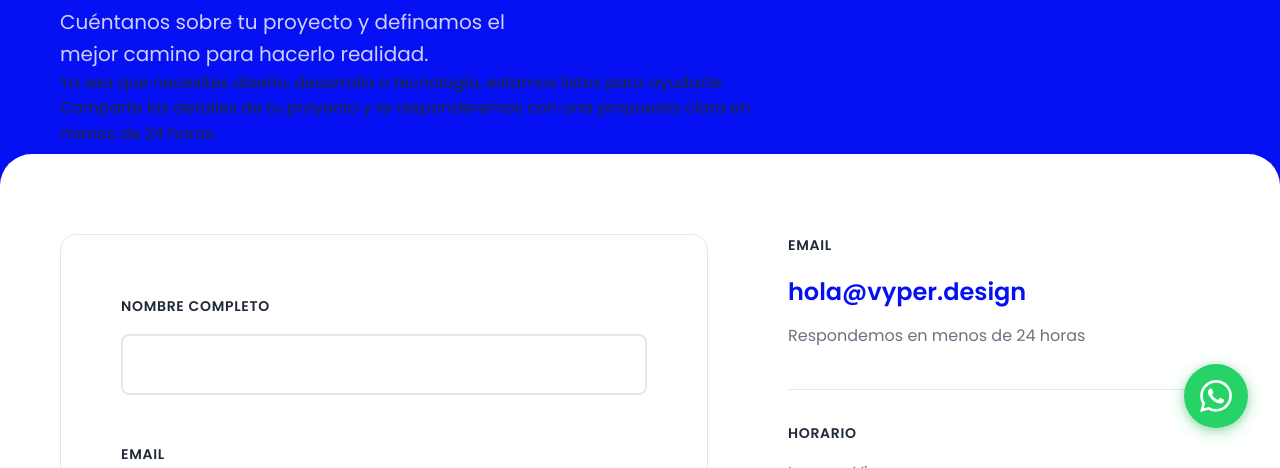
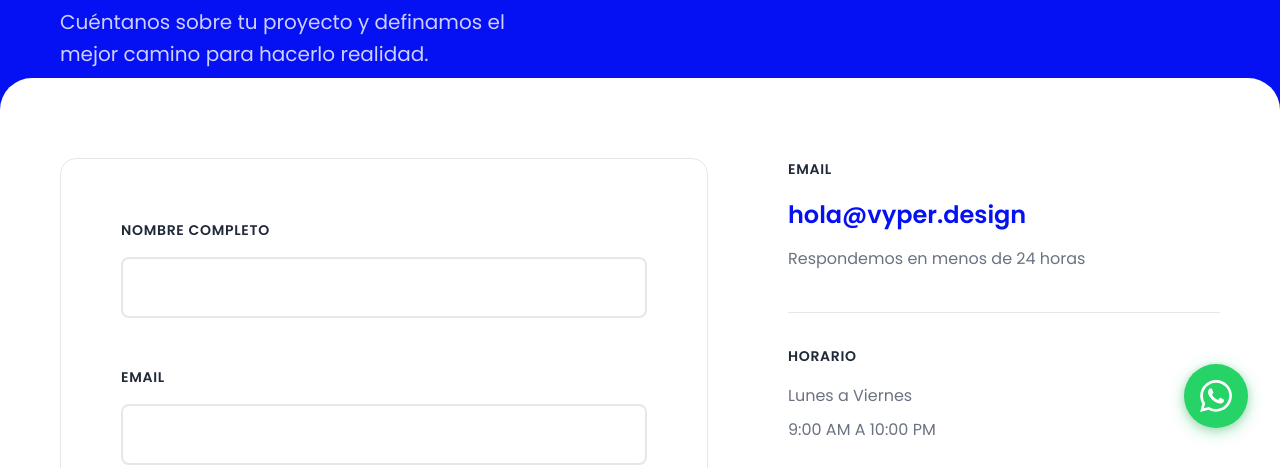
Before and after one commit to SxbasVX/vyper.design, a plain HTML site: page contacto.html in a window 1280 px wide. Shown: the part 332-800 px from the top of the page. Drawn offline with Linux system fonts and the light colour scheme.

Commit message:
Eliminar texto invisible en contacto (azul sobre azul)

```diff
--- a/contacto.html
+++ b/contacto.html
@@ -136,7 +136,6 @@
                     <span class="section-label">/CONTACT</span>
                     <h1 class="contact-title">Construyamos algo juntos.</h1>
                     <p class="contact-subtitle">Cuéntanos sobre tu proyecto y definamos el mejor camino para hacerlo realidad.</p>
-                    <p class="contact-description">Ya sea que necesites diseño, desarrollo o tecnología, estamos listos para ayudarte. Comparte los detalles de tu proyecto y te responderemos con una propuesta clara en menos de 24 horas.</p>
                 </div>
             </div>
         </div>
```
